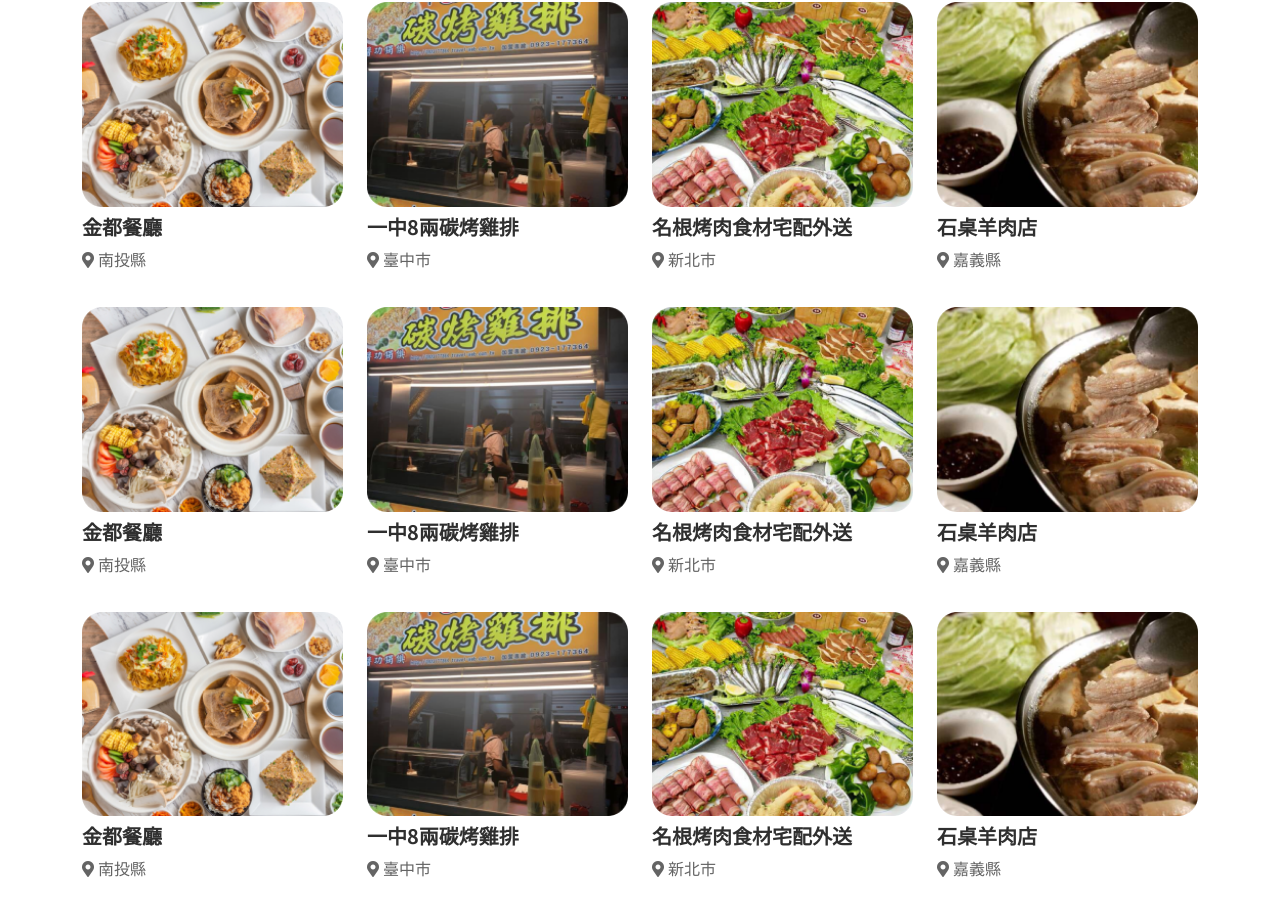
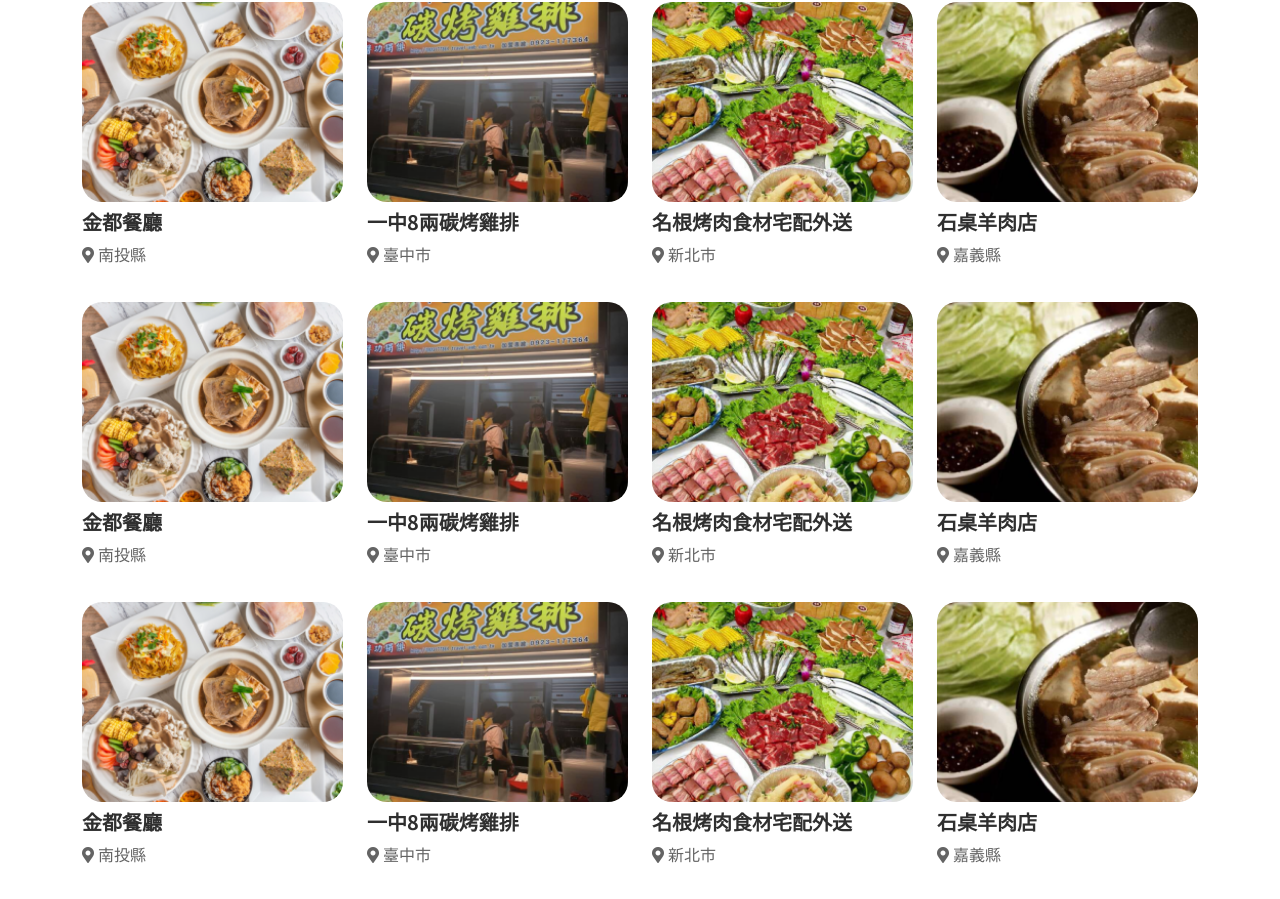
Before and after one commit to taiRong225/The-F2E-3rd-Week1-Tourism, a website: page restaurant-result.html in a window 1280 px wide. Shown: the part 377-1276 px from the top of the page. Drawn offline with Linux system fonts and the light colour scheme.

Commit message:
修正景點、餐廳、活動結果頁圖片大小不同問題

```diff
--- a/restaurant-result.html
+++ b/restaurant-result.html
@@ -101,64 +101,88 @@
             </div>
             <div class="row row-cols-1 row-cols-md-4">
                 <div class="col mb-5 mb-md-9">
-                    <img src="images/restaurant-1.png" class="w-100" alt="restaurant-1">
+                    <div class="img-wrap">
+                        <img src="images/restaurant-1.png" alt="restaurant-1">
+                    </div>
                     <a href="restaurant.html">
                         <h3 class="fs-5 fw-bold text-dark mt-2">金都餐廳</h3>
                     </a>
                     <i class="fas fa-map-marker-alt me-1"></i>南投縣
                 </div>
                 <div class="col mb-5 mb-md-9">
-                    <img src="images/restaurant-2.png" class="w-100" alt="restaurant-2">
+                    <div class="img-wrap">
+                        <img src="images/restaurant-2.png" alt="restaurant-2">
+                    </div>
                     <h3 class="fs-5 fw-bold text-dark mt-2">一中8兩碳烤雞排</h3>
                     <i class="fas fa-map-marker-alt me-1"></i>臺中市
                 </div>
                 <div class="col mb-5 mb-md-9">
-                    <img src="images/restaurant-3.png" class="w-100" alt="restaurant-3">
+                    <div class="img-wrap">
+                        <img src="images/restaurant-3.png" alt="restaurant-3">
+                    </div>
                     <h3 class="fs-5 fw-bold text-dark mt-2">名根烤肉食材宅配外送</h3>
                     <i class="fas fa-map-marker-alt me-1"></i>新北市
                 </div>
                 <div class="col mb-5 mb-md-9">
-                    <img src="images/restaurant-4.png" class="w-100" alt="restaurant-4">
+                    <div class="img-wrap">
+                        <img src="images/restaurant-4.png" alt="restaurant-4">
+                    </div>
                     <h3 class="fs-5 fw-bold text-dark mt-2">石桌羊肉店</h3>
                     <i class="fas fa-map-marker-alt me-1"></i>嘉義縣
                 </div>
                 <div class="col mb-5 mb-md-9">
-                    <img src="images/restaurant-1.png" class="w-100" alt="restaurant-1">
+                    <div class="img-wrap">
+                        <img src="images/restaurant-1.png" alt="restaurant-1">
+                    </div>
                     <h3 class="fs-5 fw-bold text-dark mt-2">金都餐廳</h3>
                     <i class="fas fa-map-marker-alt me-1"></i>南投縣
                 </div>
                 <div class="col mb-5 mb-md-9">
-                    <img src="images/restaurant-2.png" class="w-100" alt="restaurant-2">
+                    <div class="img-wrap">
+                        <img src="images/restaurant-2.png" alt="restaurant-2">
+                    </div>
                     <h3 class="fs-5 fw-bold text-dark mt-2">一中8兩碳烤雞排</h3>
                     <i class="fas fa-map-marker-alt me-1"></i>臺中市
                 </div>
                 <div class="col mb-5 mb-md-9">
-                    <img src="images/restaurant-3.png" class="w-100" alt="restaurant-3">
+                    <div class="img-wrap">
+                        <img src="images/restaurant-3.png" alt="restaurant-3">
+                    </div>
                     <h3 class="fs-5 fw-bold text-dark mt-2">名根烤肉食材宅配外送</h3>
                     <i class="fas fa-map-marker-alt me-1"></i>新北市
                 </div>
                 <div class="col mb-5 mb-md-9">
-                    <img src="images/restaurant-4.png" class="w-100" alt="restaurant-4">
+                    <div class="img-wrap">
+                        <img src="images/restaurant-4.png" alt="restaurant-4">
+                    </div>
                     <h3 class="fs-5 fw-bold text-dark mt-2">石桌羊肉店</h3>
                     <i class="fas fa-map-marker-alt me-1"></i>嘉義縣
                 </div>
                 <div class="col mb-5 mb-md-9">
-                    <img src="images/restaurant-1.png" class="w-100" alt="restaurant-1">
+                    <div class="img-wrap">
+                        <img src="images/restaurant-1.png" alt="restaurant-1">
+                    </div>
                     <h3 class="fs-5 fw-bold text-dark mt-2">金都餐廳</h3>
                     <i class="fas fa-map-marker-alt me-1"></i>南投縣
                 </div>
                 <div class="col mb-5 mb-md-9">
-                    <img src="images/restaurant-2.png" class="w-100" alt="restaurant-2">
+                    <div class="img-wrap">
+                        <img src="images/restaurant-2.png" alt="restaurant-2">
+                    </div>
                     <h3 class="fs-5 fw-bold text-dark mt-2">一中8兩碳烤雞排</h3>
                     <i class="fas fa-map-marker-alt me-1"></i>臺中市
                 </div>
                 <div class="col mb-5 mb-md-9">
-                    <img src="images/restaurant-3.png" class="w-100" alt="restaurant-3">
+                    <div class="img-wrap">
+                        <img src="images/restaurant-3.png" alt="restaurant-3">
+                    </div>
                     <h3 class="fs-5 fw-bold text-dark mt-2">名根烤肉食材宅配外送</h3>
                     <i class="fas fa-map-marker-alt me-1"></i>新北市
                 </div>
                 <div class="col mb-5 mb-md-9">
-                    <img src="images/restaurant-4.png" class="w-100" alt="restaurant-4">
+                    <div class="img-wrap">
+                        <img src="images/restaurant-4.png" alt="restaurant-4">
+                    </div>
                     <h3 class="fs-5 fw-bold text-dark mt-2">石桌羊肉店</h3>
                     <i class="fas fa-map-marker-alt me-1"></i>嘉義縣
                 </div>
```
Also changed, not shown: activity-result.html (+24 -8 lines), spots-result.html (+36 -12 lines), 1 other file.
